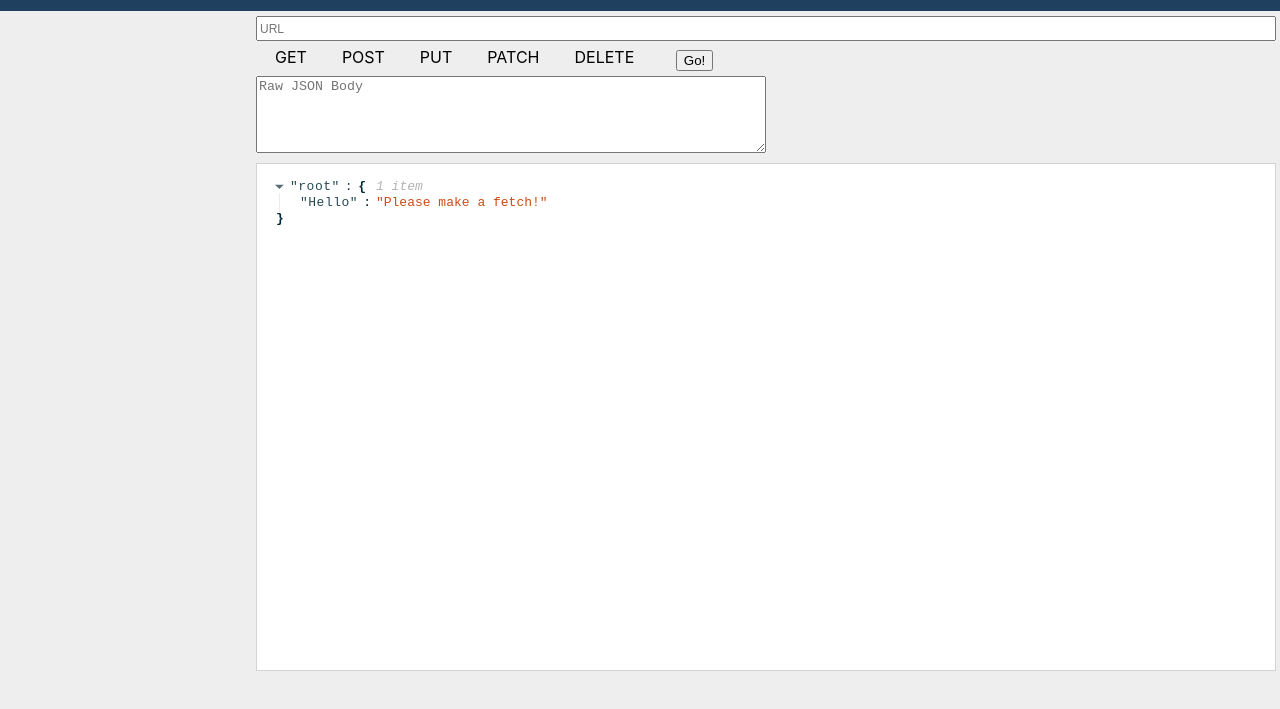
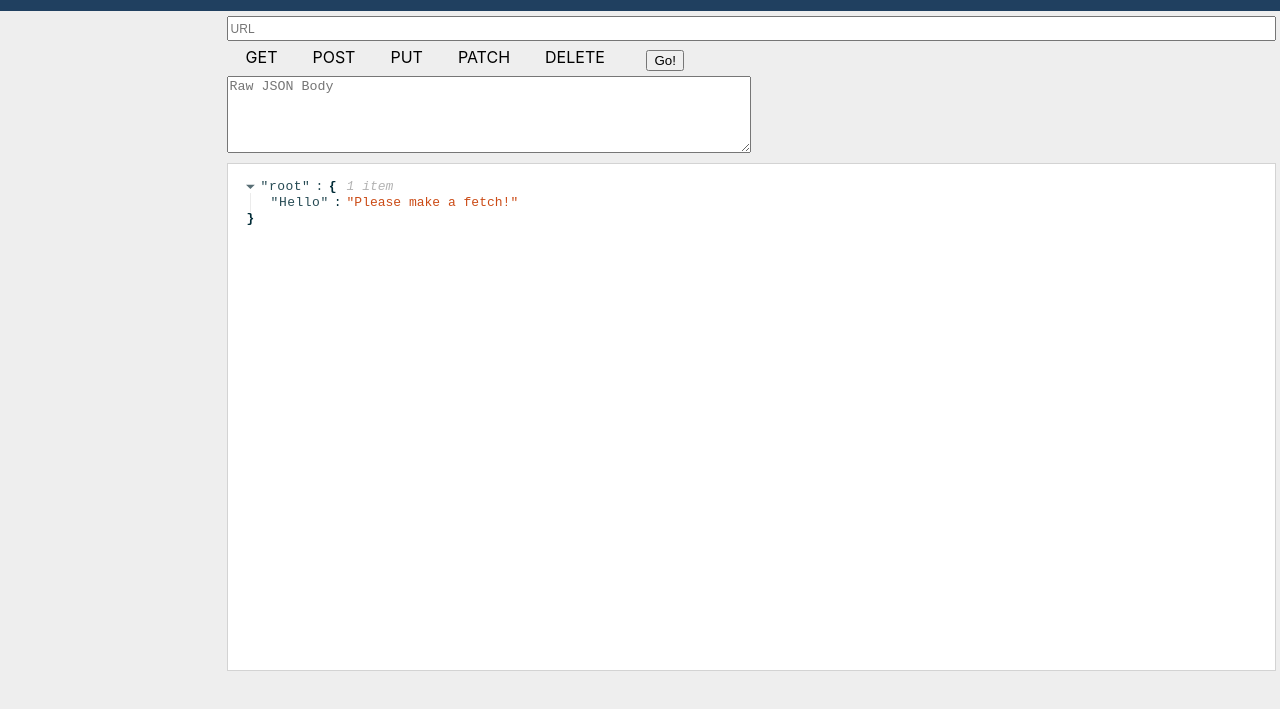
Before and after one commit to rosalie337/restless, a React app: page / in a window 1280 px wide. Shown: the part 53-762 px from the top of the page. Built offline with nearby package versions, Linux system fonts and the light colour scheme.

Commit message:
some styling updated

```diff
--- a/src/components/restless/Display.css
+++ b/src/components/restless/Display.css
@@ -2,7 +2,6 @@
   background-color: white;
   height: 39.7vw;
   margin-top: 10px;
-  margin-left: 20vw;
   margin-right: .3vw;
   margin-bottom: .3vw;
   border: 1px solid lightgray;
--- a/src/components/restless/Form.css
+++ b/src/components/restless/Form.css
@@ -1,6 +1,6 @@
 .Form{
-  margin-left: 20vw;
   margin-right: .3vw;
+  width: 82vw;
   display: flex;
   flex-direction: column;
   justify-content: center;
--- /dev/null
+++ b/src/components/restless/HistoryList.css
@@ -0,0 +1,3 @@
+.History{
+  width: 19vw;
+}
--- a/src/components/restless/HistoryList.js
+++ b/src/components/restless/HistoryList.js
@@ -1,6 +1,7 @@
 import React from 'react';
 import PropTypes from 'prop-types';
 import HistoryItem from './HistoryItem';
+import styles from './HistoryList.css';
 
 const HistoryList = ({ history, onClick }) => {
   const historyElements = history.map((item, i) => {
@@ -12,7 +13,7 @@ const HistoryList = ({ history, onClick }) => {
   });
 
   return (
-    <ul>
+    <ul className={styles.History}>
       {historyElements}
     </ul>
   );
--- /dev/null
+++ b/src/containers/Restless.css
@@ -0,0 +1,4 @@
+.Restless{
+  display: flex;
+  width: auto;
+}
--- a/src/containers/Restless.js
+++ b/src/containers/Restless.js
@@ -4,6 +4,7 @@ import Form from '../components/restless/Form';
 import { fetchApi } from '../services/fetchApi';
 import Display from '../components/restless/Display';
 import HistoryList from '../components/restless/HistoryList';
+import styles from './Restless.css';
 
 export default class Restless extends Component{
   state ={
@@ -25,7 +26,7 @@ export default class Restless extends Component{
     event.preventDefault();
     this.fetch();
 
-    if(history.filter(item => item.key === key).length > 0) return;
+    if(history.filter(item => item.key === key).length > 0 || method === '') return;
     this.setState(state => ({
       history: [...state.history, {
         url: state.url,
@@ -59,16 +60,19 @@ export default class Restless extends Component{
     return (
       <>
         <Header/>
-        <section>
+        <section className={styles.Restless}>
           <HistoryList history={history} onClick={this.handleClick} />
+          <div>
             <Form
               url={url}
               method={method}
               body={body}
               onSubmit={this.handleSubmit}
               onChange={this.handleChange} />
+            <Display display={display} />
+          </div>
         </section>
-        <Display display={display} />
+
       </>
     );
   }
```
Lines whose indentation alone changed are shown as unchanged.
